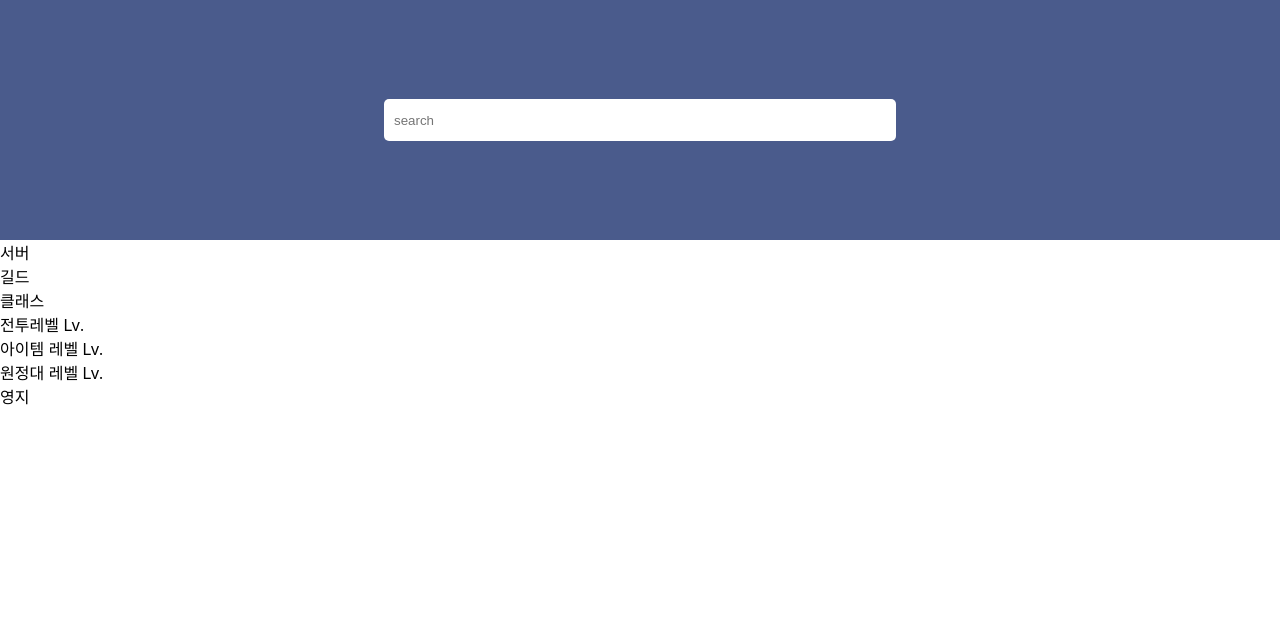
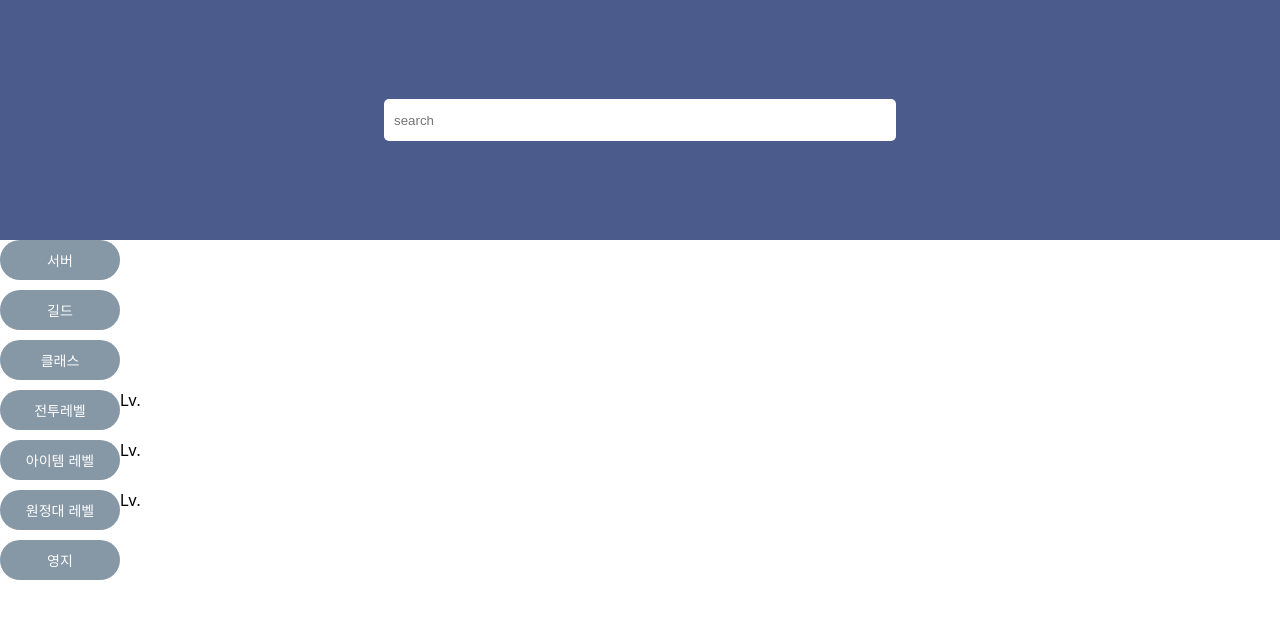
Before and after one commit to Dowap2/LostArk_Todo, a React (Create React App) app: page / in a window 1280 px wide. Shown: the top 618 px of the page. Built offline with nearby package versions, Linux system fonts and the light colour scheme.

Commit message:
add tag design

```diff
--- a/src/search/CharacterView.jsx
+++ b/src/search/CharacterView.jsx
@@ -2,7 +2,20 @@ import styled from "styled-components";
 
 const TitleComponent = styled.div``;
 const DetailInfoComponent = styled.div``;
-const DetailInfoText = styled.div``;
+const DetailInfoText = styled.div`
+  display: flex;
+  margin-bottom: 10px;
+`;
+const DetailInfoTag = styled.div`
+  width: 100px;
+  padding: 10px;
+  background: #8697a6;
+  color: #ffffff;
+  text-align: center;
+  border: 0;
+  border-radius: 30px;
+  font-size: 14px;
+`;
 
 const CharacterView = props => {
   const data = props.data;
@@ -10,13 +23,27 @@ const CharacterView = props => {
     <div>
       <TitleComponent>{data[0]}</TitleComponent>
       <DetailInfoComponent>
-        <DetailInfoText>서버 {data[1]}</DetailInfoText>
-        <DetailInfoText>길드 {data[2]}</DetailInfoText>
-        <DetailInfoText>클래스 {data[3]}</DetailInfoText>
-        <DetailInfoText>전투레벨 Lv.{data[5]}</DetailInfoText>
-        <DetailInfoText>아이템 레벨 Lv.{data[6]}</DetailInfoText>
-        <DetailInfoText>원정대 레벨 Lv.{data[7]}</DetailInfoText>
-        <DetailInfoText>영지 {data[9]}</DetailInfoText>
+        <DetailInfoText>
+          <DetailInfoTag>서버</DetailInfoTag> {data[1]}
+        </DetailInfoText>
+        <DetailInfoText>
+          <DetailInfoTag>길드</DetailInfoTag> {data[2]}
+        </DetailInfoText>
+        <DetailInfoText>
+          <DetailInfoTag>클래스</DetailInfoTag> {data[3]}
+        </DetailInfoText>
+        <DetailInfoText>
+          <DetailInfoTag>전투레벨</DetailInfoTag> Lv.{data[5]}
+        </DetailInfoText>
+        <DetailInfoText>
+          <DetailInfoTag>아이템 레벨</DetailInfoTag> Lv.{data[6]}
+        </DetailInfoText>
+        <DetailInfoText>
+          <DetailInfoTag>원정대 레벨</DetailInfoTag> Lv.{data[7]}
+        </DetailInfoText>
+        <DetailInfoText>
+          <DetailInfoTag>영지</DetailInfoTag> {data[9]}
+        </DetailInfoText>
       </DetailInfoComponent>
     </div>
   );
```
